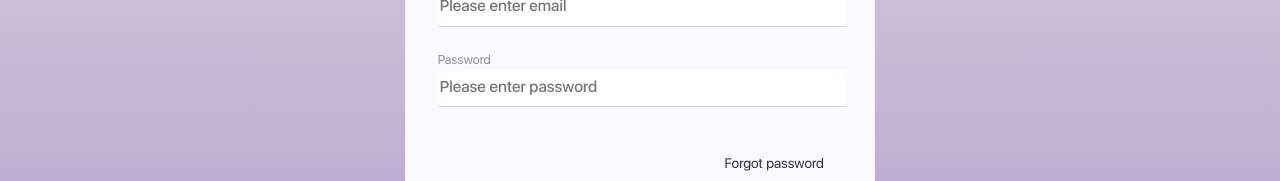
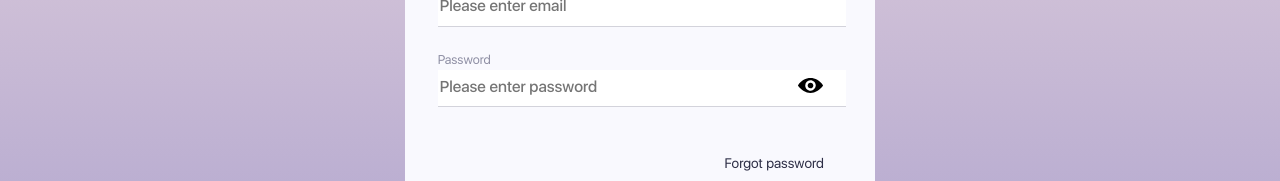
Before and after one commit to Matumba125/friday, a React (Create React App) app: page /#/login in a window 1280 px wide. Shown: the part 253-434 px from the top of the page. Built offline with nearby package versions, Linux system fonts and the light colour scheme.

Commit message:
added passwordControl

```diff
--- a/src/components/loginization/Loginization.module.css
+++ b/src/components/loginization/Loginization.module.css
@@ -14,7 +14,7 @@
 }
 
 .globalTitle {
-    font-family: Poppins,sans-serif;
+    font-family: Poppins, sans-serif;
     font-weight: 600;
     font-size: 1.63rem;
     line-height: 1.5;
@@ -24,7 +24,7 @@
 }
 
 .listTitle {
-    font-family: Poppins,sans-serif;
+    font-family: Poppins, sans-serif;
     font-weight: 600;
     font-size: 1.38rem;
     line-height: 1.5;
@@ -61,6 +61,26 @@
     font-size: 1rem;
     line-height: 2;
     color: #2D2E46;
+}
+
+.passwordWrap {
+    position: relative;
+}
+
+.passwordControl {
+    border: none;
+    width: 1.5em;
+    height: 1.5em;
+    padding: 1em;
+    background: url('../../assets/images/eyeView.svg') no-repeat center/80%;
+    position: absolute;
+    top: 0;
+    right: 1em;
+}
+
+/* !password control */
+.passwordControl.vieu {
+    background: url('../../assets/images/eyeNoView.svg') no-repeat center/80%;
 }
 
 .linkWrap {
--- a/src/components/loginization/Loginization.tsx
+++ b/src/components/loginization/Loginization.tsx
@@ -15,14 +15,19 @@ const Loginization = () => {
                         {/* <span className={s.errorText}>This field is requared</span> */}
                     </label>
 
-                    <label  className={s.formItem}>
+                    <label className={s.formItem}>
                         <p className={s.inputText}> Password</p>
-                        <input className={s.input} type="password" placeholder="Please enter password" pattern="(?=^.{8,}$)((?=.*\d)|(?=.*\W+))(?![.\n])(?=.*[A-Z])(?=.*[a-z]).*" title="Password must contain at least 8 characters, one number, one uppercase letter and one lowercase" required />
+                        <div className={s.passwordWrap}>
+                            <input className={s.input} type="password" placeholder="Please enter password" pattern="(?=^.{8,}$)((?=.*\d)|(?=.*\W+))(?![.\n])(?=.*[A-Z])(?=.*[a-z]).*" title="Password must contain at least 8 characters, one number, one uppercase letter and one lowercase" required />
+
+                            <button className={s.passwordControl}>
+                            </button>
+                        </div>
                     </label>
 
-                   <div className={s.linkWrap}>
+                    <div className={s.linkWrap}>
                         <Link className={s.passForgot} to={'/password-recovery'}>Forgot password</Link>
-                   </div>
+                    </div>
 
                     <div className={s.buttonWrap}>
                         <button className={s.submitButton} type="submit">Login</button>
--- a/src/index.css
+++ b/src/index.css
@@ -18,6 +18,7 @@ body {
   -webkit-font-smoothing: antialiased;
   -moz-osx-font-smoothing: grayscale;
   font-family: 'SFUIDisplayNormal', sans-serif;
+  overflow: hidden;
   }
 
 code {
```
Also changed, not shown: src/assets/images/eyeNoView.svg (added), src/assets/images/eyeView.svg (added).
